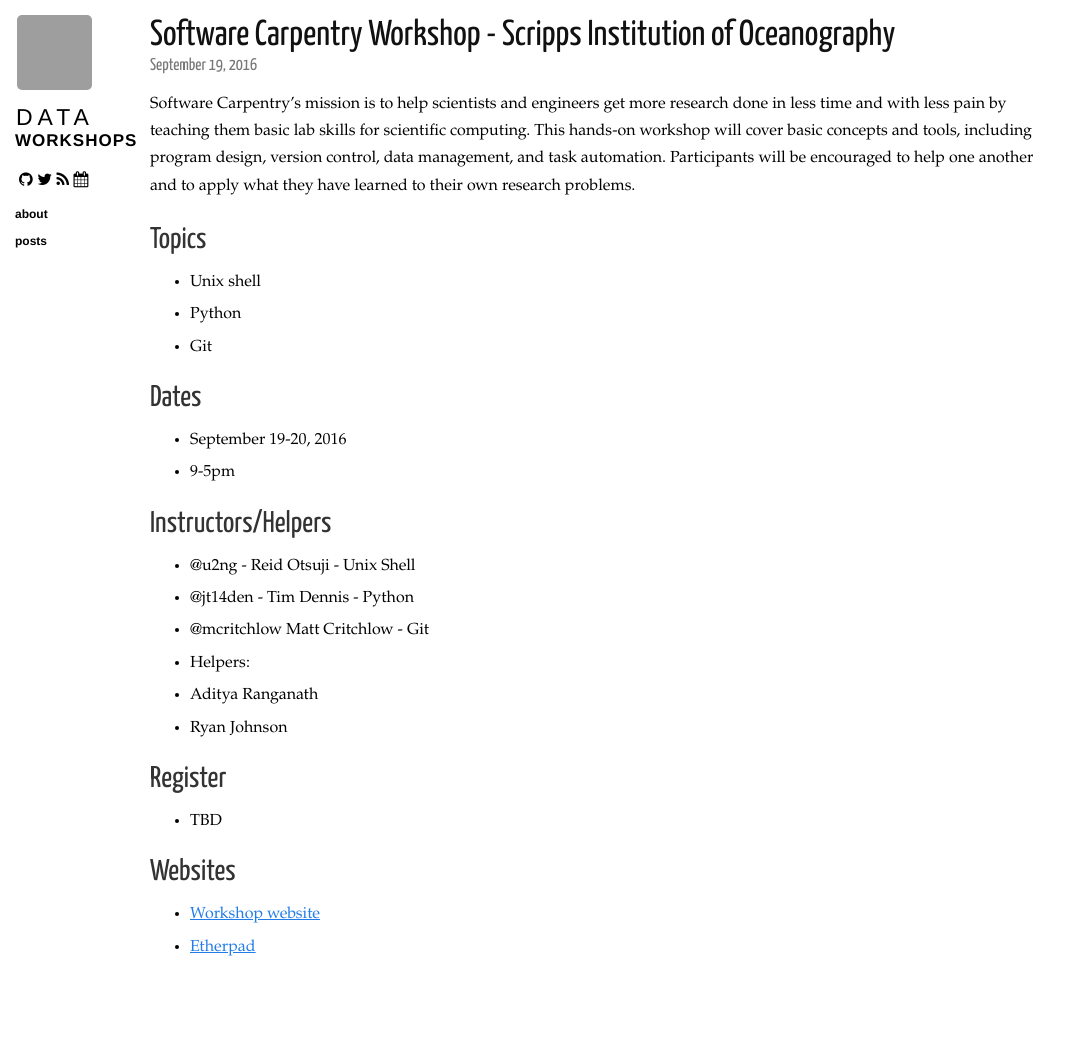
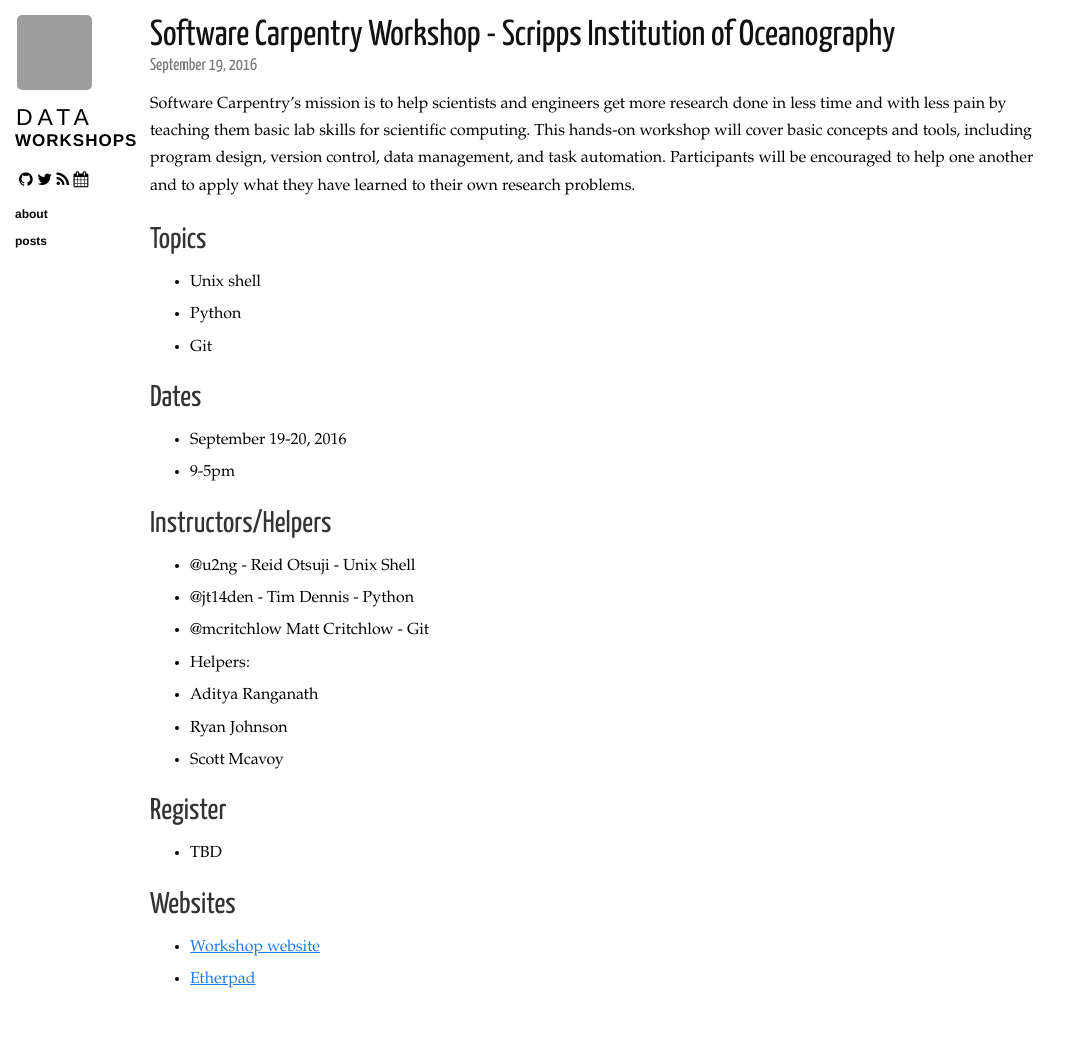
Before and after one commit to ucsdlib/workshops, a Jekyll site: the page built from _posts/2016-09-19-software-carpentry.markdown, in a window 1280 px wide. Shown: the whole page, without its empty margins (0-1081 px from the left). Built offline with Jekyll 4.4.1, drawn with Linux system fonts in a browser that asks for light colours; nearby versions of some CDN libraries; before the commit the page ends 1008 px from its top, so only the background shows below that; grey boxes are pictures that could not be loaded.

Commit message:
added scott to helper list

```diff
--- a/_posts/2016-09-19-software-carpentry.markdown
+++ b/_posts/2016-09-19-software-carpentry.markdown
@@ -25,6 +25,7 @@ Software Carpentry's mission is to help scientists and engineers get more resear
 * Helpers:
 * Aditya Ranganath
 * Ryan Johnson
+* Scott Mcavoy
 
 
 
```
